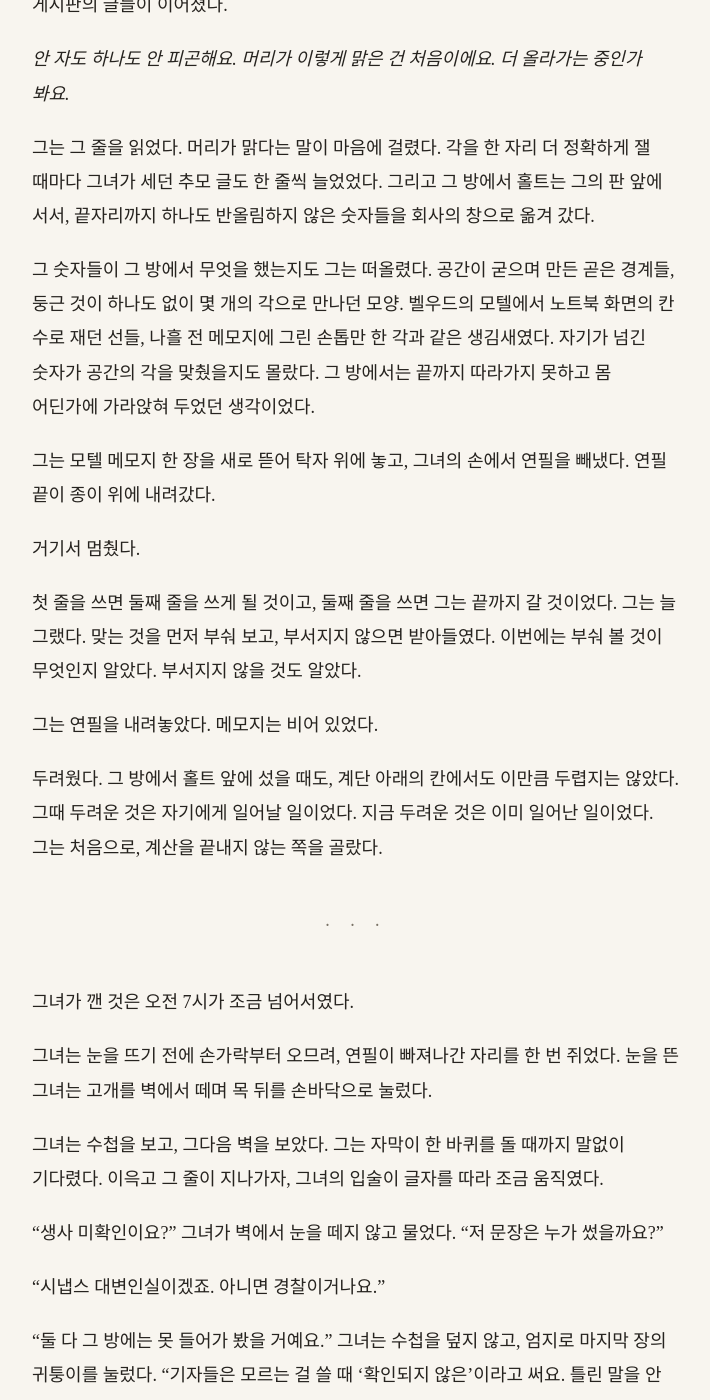
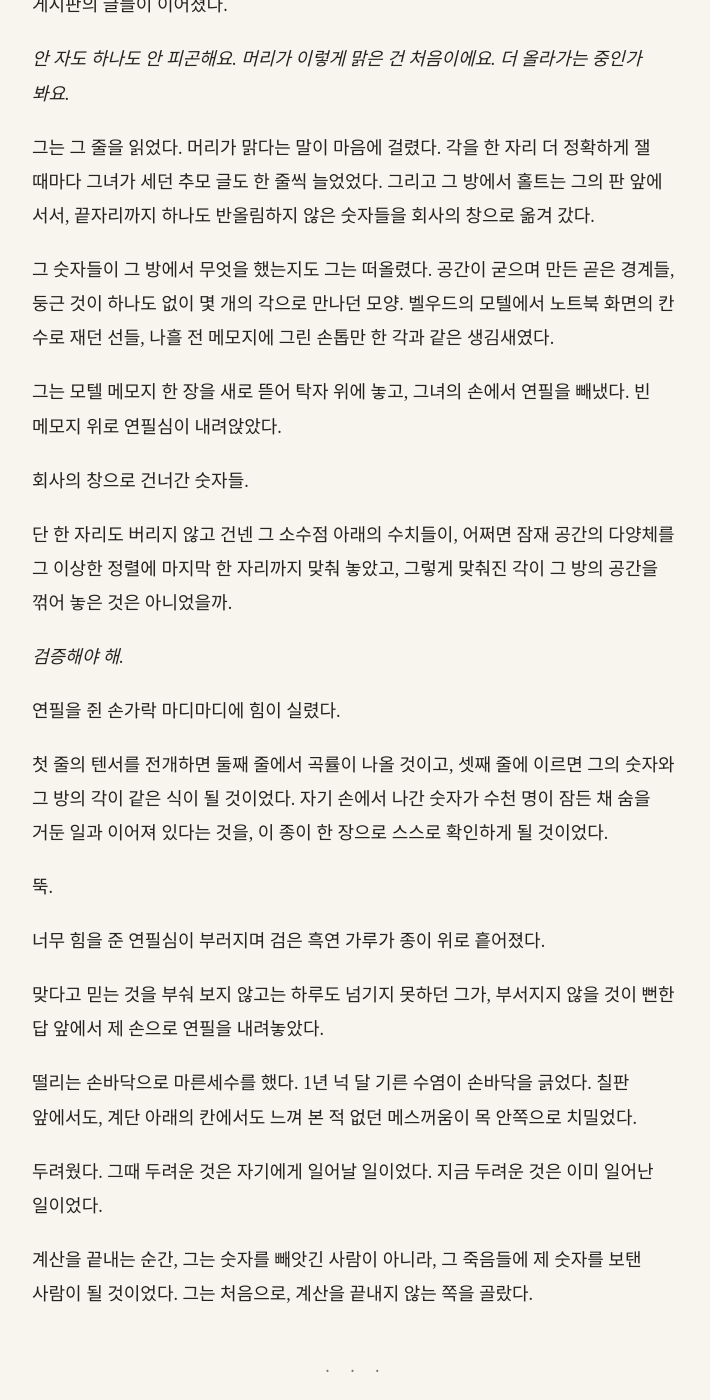
Before and after one commit to kangkkang/writer_s1_public, a Jekyll site: the page built from vol2/037.md, in a window 1280 px wide and 1400 px high, scrolled down 1908 px. Shown: the whole window, without its empty margins (284-994 px from the left). Built offline with Jekyll 4.4.1, drawn with Linux system fonts in a browser that asks for light colours; our own code applies the rules of GitHub Pages for plain Markdown files; some of the changed text lies outside the part shown.

Commit message:
Update from https://github.com/kangkkang/writer_s1/commit/14ed6782f97e8fa651aad2d97e96a98b82b2540e

```diff
--- a/vol2/037.md
+++ b/vol2/037.md
@@ -38,17 +38,31 @@
 
 그는 그 줄을 읽었다. 머리가 맑다는 말이 마음에 걸렸다. 각을 한 자리 더 정확하게 잴 때마다 그녀가 세던 추모 글도 한 줄씩 늘었었다. 그리고 그 방에서 홀트는 그의 판 앞에 서서, 끝자리까지 하나도 반올림하지 않은 숫자들을 회사의 창으로 옮겨 갔다.
 
-그 숫자들이 그 방에서 무엇을 했는지도 그는 떠올렸다. 공간이 굳으며 만든 곧은 경계들, 둥근 것이 하나도 없이 몇 개의 각으로 만나던 모양. 벨우드의 모텔에서 노트북 화면의 칸 수로 재던 선들, 나흘 전 메모지에 그린 손톱만 한 각과 같은 생김새였다. 자기가 넘긴 숫자가 공간의 각을 맞췄을지도 몰랐다. 그 방에서는 끝까지 따라가지 못하고 몸 어딘가에 가라앉혀 두었던 생각이었다.
+그 숫자들이 그 방에서 무엇을 했는지도 그는 떠올렸다. 공간이 굳으며 만든 곧은 경계들, 둥근 것이 하나도 없이 몇 개의 각으로 만나던 모양. 벨우드의 모텔에서 노트북 화면의 칸 수로 재던 선들, 나흘 전 메모지에 그린 손톱만 한 각과 같은 생김새였다.
 
-그는 모텔 메모지 한 장을 새로 뜯어 탁자 위에 놓고, 그녀의 손에서 연필을 빼냈다. 연필 끝이 종이 위에 내려갔다.
+그는 모텔 메모지 한 장을 새로 뜯어 탁자 위에 놓고, 그녀의 손에서 연필을 빼냈다. 빈 메모지 위로 연필심이 내려앉았다.
 
-거기서 멈췄다.
+회사의 창으로 건너간 숫자들.
 
-첫 줄을 쓰면 둘째 줄을 쓰게 될 것이고, 둘째 줄을 쓰면 그는 끝까지 갈 것이었다. 그는 늘 그랬다. 맞는 것을 먼저 부숴 보고, 부서지지 않으면 받아들였다. 이번에는 부숴 볼 것이 무엇인지 알았다. 부서지지 않을 것도 알았다.
+단 한 자리도 버리지 않고 건넨 그 소수점 아래의 수치들이, 어쩌면 잠재 공간의 다양체를 그 이상한 정렬에 마지막 한 자리까지 맞춰 놓았고, 그렇게 맞춰진 각이 그 방의 공간을 꺾어 놓은 것은 아니었을까.
 
-그는 연필을 내려놓았다. 메모지는 비어 있었다.
+*검증해야 해.*
 
-두려웠다. 그 방에서 홀트 앞에 섰을 때도, 계단 아래의 칸에서도 이만큼 두렵지는 않았다. 그때 두려운 것은 자기에게 일어날 일이었다. 지금 두려운 것은 이미 일어난 일이었다. 그는 처음으로, 계산을 끝내지 않는 쪽을 골랐다.
+연필을 쥔 손가락 마디마디에 힘이 실렸다.
+
+첫 줄의 텐서를 전개하면 둘째 줄에서 곡률이 나올 것이고, 셋째 줄에 이르면 그의 숫자와 그 방의 각이 같은 식이 될 것이었다. 자기 손에서 나간 숫자가 수천 명이 잠든 채 숨을 거둔 일과 이어져 있다는 것을, 이 종이 한 장으로 스스로 확인하게 될 것이었다.
+
+뚝.
+
+너무 힘을 준 연필심이 부러지며 검은 흑연 가루가 종이 위로 흩어졌다.
+
+맞다고 믿는 것을 부숴 보지 않고는 하루도 넘기지 못하던 그가, 부서지지 않을 것이 뻔한 답 앞에서 제 손으로 연필을 내려놓았다.
+
+떨리는 손바닥으로 마른세수를 했다. 1년 넉 달 기른 수염이 손바닥을 긁었다. 칠판 앞에서도, 계단 아래의 칸에서도 느껴 본 적 없던 메스꺼움이 목 안쪽으로 치밀었다.
+
+두려웠다. 그때 두려운 것은 자기에게 일어날 일이었다. 지금 두려운 것은 이미 일어난 일이었다.
+
+계산을 끝내는 순간, 그는 숫자를 빼앗긴 사람이 아니라, 그 죽음들에 제 숫자를 보탠 사람이 될 것이었다. 그는 처음으로, 계산을 끝내지 않는 쪽을 골랐다.
 
 ---
 
@@ -56,9 +70,9 @@
 
 그녀는 눈을 뜨기 전에 손가락부터 오므려, 연필이 빠져나간 자리를 한 번 쥐었다. 눈을 뜬 그녀는 고개를 벽에서 떼며 목 뒤를 손바닥으로 눌렀다.
 
-그녀는 수첩을 보고, 그다음 벽을 보았다. 그는 자막이 한 바퀴를 돌 때까지 말없이 기다렸다. 이윽고 그 줄이 지나가자, 그녀의 입술이 글자를 따라 조금 움직였다.
+그녀는 수첩을 보고, 그다음 화면을 보았다. 그는 자막이 한 바퀴를 돌 때까지 말없이 기다렸다. 이윽고 그 줄이 지나가자, 그녀의 입술이 글자를 따라 조금 움직였다.
 
-"생사 미확인이요?" 그녀가 벽에서 눈을 떼지 않고 물었다. "저 문장은 누가 썼을까요?"
+"생사 미확인이요?" 그녀가 자막에서 눈을 떼지 않고 물었다. "저 문장은 누가 썼을까요?"
 
 "시냅스 대변인실이겠죠. 아니면 경찰이거나요."
 
@@ -74,37 +88,43 @@
 
 그는 대답을 알았다. 1년 넉 달 동안 그 대답은 하나였다. 이름을 대지 않는다. 프롬을 착용하지 않는다. 같은 길로 두 번 가지 않는다.
 
-"하던 대로 해야죠. 오늘 안에 다른 모텔로 옮기고요."
+"오늘 안에 다른 모텔로 빠져나가야 해요."
 
-"제 이름은 벌써 기사에 났는데요?" 그녀가 커튼을 놓고 돌아섰다.
+그가 의자 등받이에 걸린 외투를 집어 들며 중얼거렸다. 생각보다 손이 먼저 움직였다.
 
-그는 대답 대신 탁자 위의 샌드위치 포장을 접었다. 두 번 접고, 한 번 더 접었다.
+"이번엔 더 멀리 가요. 남쪽 농장 지대로 내려가서—"
 
-"그런데 저는 아직 살아 있어요. 왜일까요?"
+"카일도 그렇게 숨어 있었어요, 이단."
 
-"운이 좋았던 거죠. 아마도요."
+그녀의 목소리는 낮았다. 외투 소매에 반쯤 들어간 그의 손이 그대로 멈췄다.
 
-"운은 기록이 안 남아요." 그녀가 수첩을 들어 보였다. "시카고 계단 기억하죠? 그 사람이 제 어깨를 잡았다가 놓았어요. 노부부하고 군복 입은 애들, 경찰 둘이 보고 있었으니까요. 그날 일은 여기 다 적혀 있어요."
+"우리가 숨는 동안 카일이 죽었어요. 토마도 죽었고요. 나디아는 지금 전화를 안 받아요. 1년 넉 달 동안 숨어서 우리가 지킨 게 대체 뭐예요?"
 
-그는 그 계단을 기억했다. 그녀의 팔목을 잡던 자기 손과, 그녀를 보지 않던 남자의 얼굴과, 손목을 한 번 짚던 손가락도.
+"나가면 그 사람들이 곧바로 처리할 거예요."
 
-"한 번이잖아요. 한 번 맞은 걸 규칙이라고 부르기는 어려워요."
+"아뇨. 카메라 앞에서는 아무것도 못 해요."
 
-"그럼 숨는 쪽은 몇 번이나 맞았어요?" 그녀는 잠깐 말을 멈췄다. "카일은 숨어 있었어요."
+그녀가 수첩을 탁자 위에 내리쳤다.
 
-그는 접던 포장을 내려놓았다. 그녀는 그 이름을 꺼낸 것을 거두지 않았다. 미안해하는지 보려고 그녀의 얼굴을 보았지만, 그것은 대답을 기다리는 사람의 얼굴이었다.
+"시카고 계단에서 그 사람이 왜 제 어깨를 잡았다가 슬그머니 놓았는지 알아요? 둘러선 노부부하고 군복 입은 애들, 경찰 둘의 눈이 그 사람 손목을 보고 있었기 때문이에요. 숨어 있는 사람은 사라져도 아무도 몰라요. 하지만 방송 카메라가 수십 대씩 서 있는 한가운데서는 누구도 손을 못 대요."
 
-그녀가 침대 끝에 다시 앉아 수첩을 몇 장 되넘기다가, 한 장에서 손을 멈췄다.
+그녀가 그의 앞까지 다가와 그를 똑바로 보았다.
 
-"그저께 밤에 나디아한테 전화했어요."
+"이제 숨는 건 끝났어요. 카메라가 제일 많은 데로 가서, 우리가 본 걸 전부 말해요. 모두가 보는 앞에서요."
+
+그는 소매에서 팔을 뺐다. 외투를 다시 의자 등받이에 걸었다.
+
+그녀가 탁자 위의 수첩을 집어 들고 침대 끝에 다시 앉았다. 몇 장 되넘기다가, 한 장에서 손을 멈췄다.
+
+"나디아한테는 그저께 밤에 걸었어요."
 
 그도 아는 이름이었다. 그녀의 표 맨 아래 칸, 파리 지하철 9호선 관제실, 아홉 시간의 잠, 손자의 연극.
 
-"받았어요?"
+"뭐래요?"
 
 "연결할 수 없대요. 5월에도 그랬으니까, 아무것도 아닐 수 있어요." 그녀는 수첩을 덮었다. "그 사람도 생사 미확인이에요. 저 자막처럼요."
 
-그녀가 벽을 보았다. 자막이 돌고 있었고, 그 줄은 아직 오지 않았다.
+그녀가 뉴스 화면을 보았다. 자막이 돌고 있었고, 그 줄은 아직 오지 않았다.
 
 "다시 걸어 봐요. 내일이라도요."
 
@@ -120,13 +140,13 @@
 
 "단지 앞에서요."
 
-"카메라가 제일 많은 데네요."
+"제가 말한 데네요."
 
 "우리를 쫓는 사람들이 제일 많을 수도 있는 데고요."
 
-"그럼 더 잘됐네요. 그 사람들은 카메라 앞에서는 아무것도 안 해요. 시카고에서 제가 직접 봤어요. 계단 밑에서, 아무도 안 볼 때만 해요."
+"그럼 더 잘됐네요."
 
-그는 틀린 곳을 찾으려고 그 말을 따져 보았다. 찾지 못했고, 찾지 못한 것이 조금 무서웠다. 그녀의 말이 맞는다면, 그가 1년 넉 달 동안 지킨 규칙은 처음부터 반만 맞았다.
+그는 틀린 곳을 찾으려고 아까 그녀가 한 말을 따져 보았다. 찾지 못했고, 찾지 못한 것이 조금 무서웠다. 그녀의 말이 맞는다면, 그가 1년 넉 달 동안 지킨 규칙은 처음부터 반만 맞았다.
 
 "……그 말이 맞네요."
 
@@ -264,29 +284,37 @@
 
 카메라 한 대가 그녀의 손에 든 기계를 크게 잡았다. 그는 그것을 렌즈의 움직임으로 알았다.
 
-곧이어 천막 저편에서 사람 하나가 테이프를 따라 빠르게 걸어왔다. 짙은 남색 외투를 입고 목에 출입증을 건 남자였다. 그 출입증의 색을 그는 알았다. 9년 동안 자기 목에 걸었던 색이었다. 마흔쯤의 남자는 머리를 단정하게 넘겼고, 귀를 짚은 채 무언가를 말하며 걸어왔다. 그의 앞에서 멈춘 남자는 입으로만 웃고 있었다.
+곧이어 천막 저편에서 사람 하나가 테이프를 따라 빠르게 걸어왔다.
 
-"반스 박사님." 남자가 말했다. 목소리가 낮고 부드러웠다. "회사 법무팀에서 나왔습니다. 무사하셔서 다행입니다. 정말로요." 남자는 카메라 쪽을 한 번 흘끗 보았다. "다만 여기서 말씀하시는 건 박사님께 좋지 않습니다. 조사가 진행 중이고, 박사님은 아직 회사 소속이십니다. 저희 차로 모시겠습니다. 안에서 편하게 말씀하시죠."
+"반스 박사님."
+
+매끄럽게 빗어 넘긴 머리, 귀 뒤의 작은 프롬. 목에 건 출입증의 색을 그는 알았다. 9년 동안 자기 목에 걸었던 색이었다. 시냅스 법무팀의 남자가 입가에 반듯한 웃음을 띤 채 다가왔다.
+
+"무사히 돌아오셔서 정말 다행입니다. 다만 박사님은 여전히 시냅스의 연구직 소속이시고, 입사 때 서명하신 포괄적 비밀유지 서약의 적용을 받고 계십니다. 이런 자리에서 하시는 진술은 박사님 개인의 법적 신변에 매우 불리하게 작용할 수 있습니다. 대기 중인 회사 차량으로 모시겠습니다. 단지 안쪽의 회의실에서 정리하시죠."
 
 그는 남자를 보았다. 처음 보는 얼굴이었다. 남자도 그를 처음 볼 것이었다. 그러나 남자는 그의 이름을 알았고, 어디서 일했는지 알았고, 1년 넉 달 동안 기록상 휴직이었다는 것까지 알았다. 누군가 그것을 적어 남자에게 건넸을 것이었다.
 
-"저는 휴직 중입니다." 그가 말했다. "1년 넉 달째요."
+남자가 테이프 위로 손을 내밀었다. 악수를 청하는 손이 아니었다. 손가락이 가리킨 곳은 통제선 너머, 창을 짙게 가린 검은 세단의 그늘이었다. 카메라가 닿지 않는 쪽. 1년 넉 달 동안 그가 늘 걸어 들어가던, 아무도 보지 않는 쪽이었다.
 
-"그러니까요. 그 부분도 정리해 드려야죠." 남자가 테이프 위로 손을 내밀었다. 악수를 청하는 손이 아니라, 천막 뒤쪽의 카메라가 닿지 않는 곳을 가리키는 손이었다.
+그는 발을 떼지 않았다.
 
-그는 남자가 가리키는 쪽을 보았다. 천막의 그늘이었다. 1년 넉 달 동안 그가 늘 걸어 들어가던, 아무도 보지 않는 쪽이었다.
+"제 고용 상태는 휴직입니다. 회사가 1년 넉 달 동안 한 번도 고치지 않은 그 서류 그대로입니다."
 
-"여기서 하겠습니다." 그가 말했다.
+목소리를 높이지 않았는데도, 테이프 너머에서 기자들이 뻗은 마이크들이 일제히 그쪽으로 기울었다.
 
-남자는 여전히 입으로만 웃고 있었다. "박사님—"
+"서약서는 9년 전에 읽었습니다. 회사의 연구 자료를 밖에 내지 말라는 줄은 있었습니다. 사람이 죽은 방에서 본 것을 말하지 말라는 줄은 없었습니다."
 
-"여기서요." 그가 말했다. 목소리가 높아지지 않았다. "카메라 앞에서요. 회사가 하실 말씀이 있으면 여기서 하시면 됩니다."
+남자가 무언가를 말하려 했다.
 
-남자는 대답하지 않았다. 카메라 하나가 남자의 얼굴로 렌즈를 옮기자, 그것을 본 남자가 아무 일도 없었다는 듯이 천천히 손을 거두었다.
+"회의실은 필요 없습니다. 회사가 감추고 싶은 것이 무엇이든, 지금 이 자리에서, 저 렌즈들과 사람들 앞에서 말씀하십시오. 저는 한 걸음도 저 그늘로 들어가지 않겠습니다."
+
+카메라들이 남자 쪽으로 렌즈를 돌렸다. 남자의 입꼬리가 아주 조금 일그러졌고, 뻗었던 손가락이 허공에서 천천히 거두어졌다.
 
 나이 든 경찰이 두 사람 사이에 섰다. 경찰은 남자의 출입증을 한 번 보고, 그다음 남자를 보았다. "이분은 지금 경찰이 이야기를 듣는 중입니다." 경찰이 높낮이 없는 목소리로 말했다. "회사 쪽은 나중에 연락드리겠습니다."
 
 남자가 정중하게 고개를 숙였다. "물론입니다." 그리고 그를 보았다. "박사님, 연락 기다리겠습니다." 남자는 귀를 짚고 무언가를 말하며 천막 쪽으로 서두르지 않고 돌아갔다.
+
+카메라가 돌아가는 동안에는 누구도 그를 그늘 쪽으로 데려갈 수 없었다.
 
 그의 옆에서 그녀가 길게 숨을 내쉬었다. 그녀가 언제부터 숨을 참고 있었는지 그는 몰랐다. 그녀의 기계 화면에서 초가 넘어갔다. 그녀는 그것을 들고 움직이지 않았다.
 
@@ -320,7 +348,9 @@
 
 "제 거예요." 그녀가 말했다.
 
-소방대원은 그녀를 한참 보다가, 무언가를 더 물으려다 말고 고개를 한 번 끄덕였다. 그 방을 문간에서 본 사람과 그 방 안에 있었던 사람이 처음 마주한 자리였다.
+그리고 그를 보았다. 그도 그녀를 보았다. 두 달 반 전 허드슨강 상류의 눈길에서, 귀가 빨개요, 하며 그녀가 벗어 준 모자였다. 그 방에 들어갈 때까지 그의 머리 위에 있던 모자였다. 그녀는 그것을 말하지 않았고, 그도 고치지 않았다. 그의 손이 저도 모르게 맨 귀를 한 번 만졌다.
+
+소방대원은 두 사람을 번갈아 보다가, 무언가를 더 물으려다 말고 고개를 한 번 끄덕였다. 그 방을 문간에서 본 사람과 그 방 안에 있었던 사람이 처음 마주한 자리였다.
 
 천막 옆에 세운 화면 하나에 소리 없는 방송이 떠 있었고, 그 아래로 속보 자막이 흘렀다. 숫자, 도시들, 헤일로. 그리고 그 한 줄.
 
```
